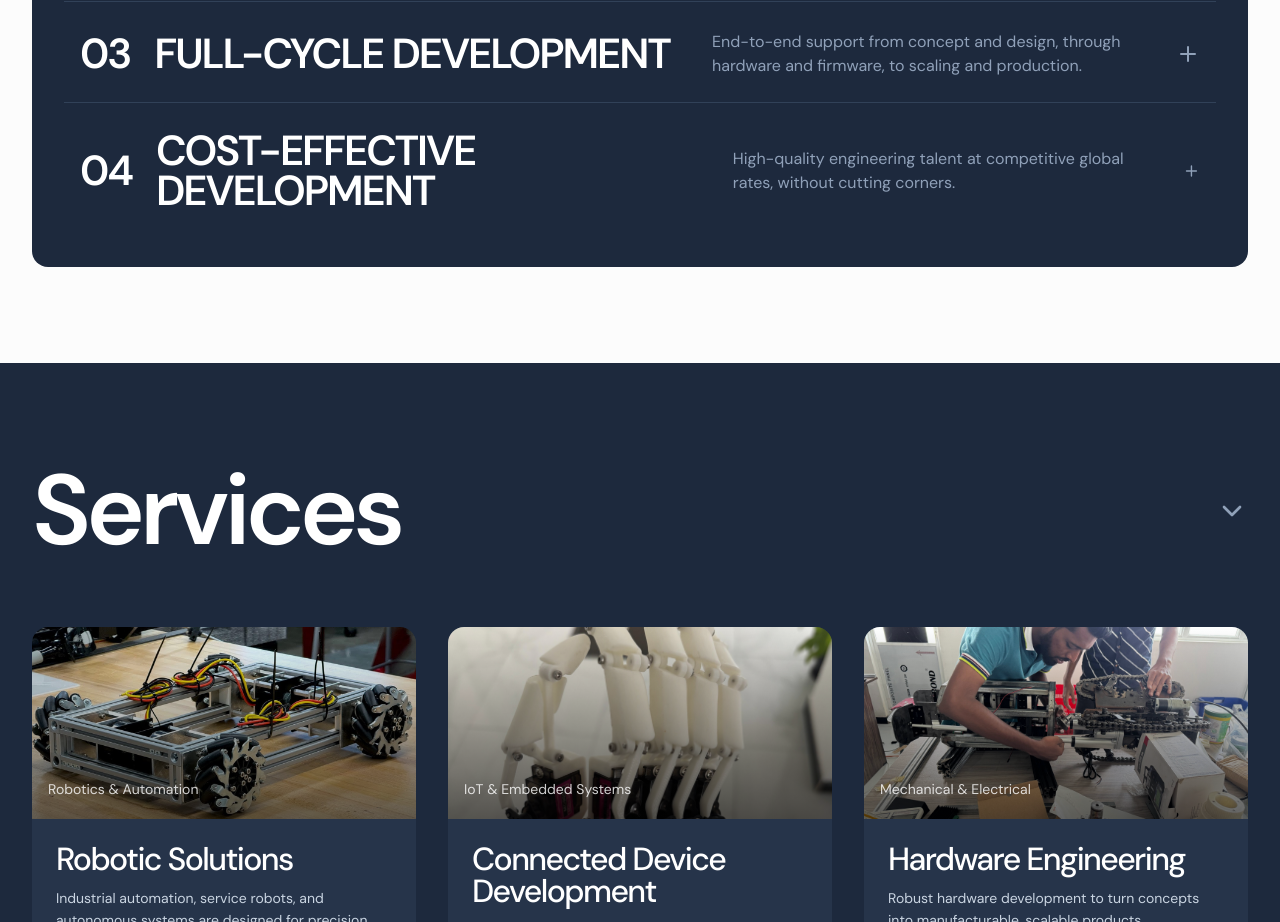
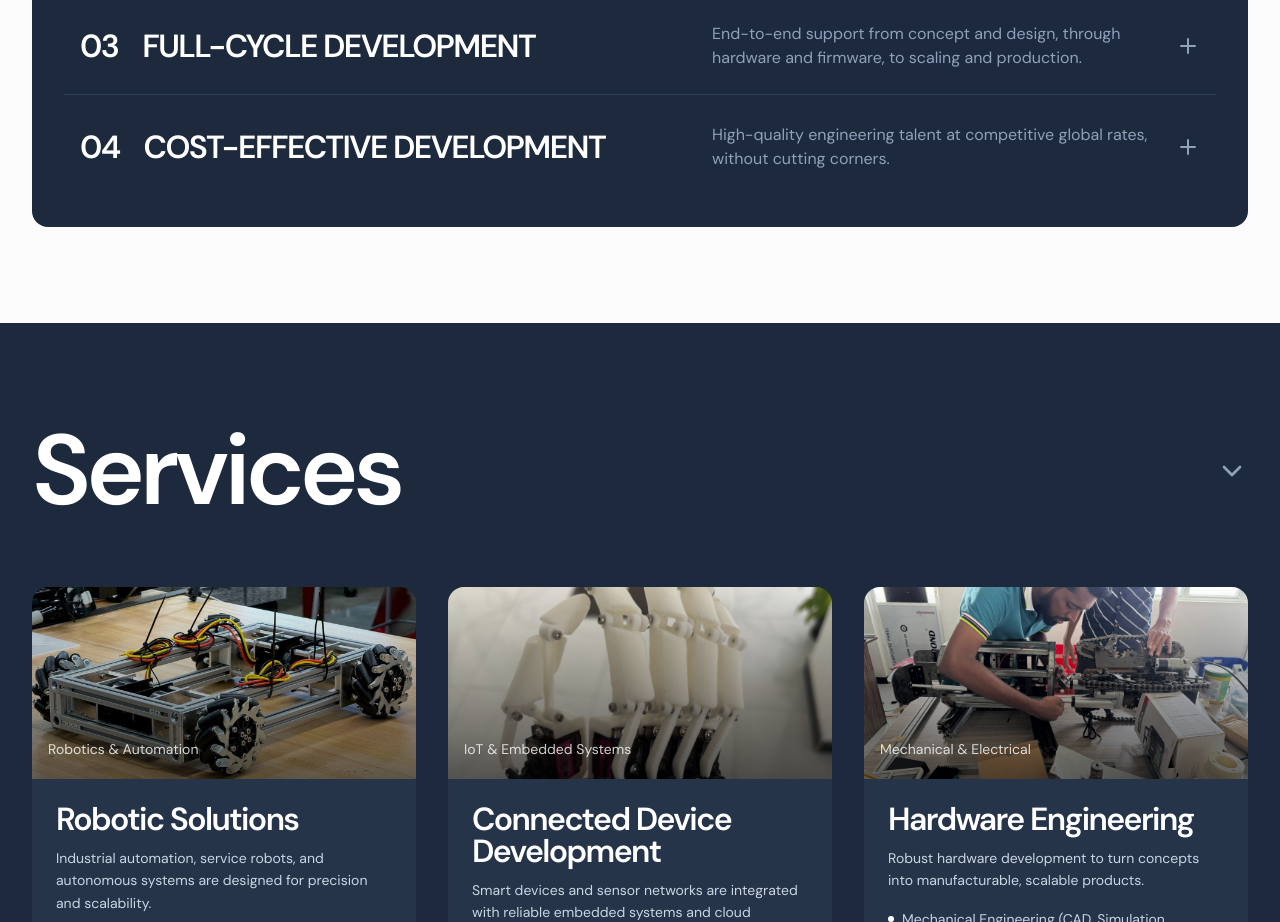
Before and after one commit to Idea8PvtLtd/idea8-solutions-web, a Next.js app: page / in a window 1280 px wide. Shown: the part 3540-4462 px from the top of the page. Built offline with nearby package versions, Linux system fonts and the light colour scheme.

Commit message:
fix: fix UI issues

```diff
--- a/app/globals.css
+++ b/app/globals.css
@@ -145,7 +145,7 @@
   }
 
   .heading-h4 {
-    @apply text-[32px] font-medium tracking-tighter leading-8;
+    @apply text-[32px] font-semibold tracking-tighter leading-8;
   }
 
   .heading-h3-medium {
--- a/components/capabilities-section.tsx
+++ b/components/capabilities-section.tsx
@@ -50,7 +50,7 @@ export function CapabilitiesSection() {
                 }
                 className="w-full py-6 flex items-center justify-between text-left hover:bg-slate-700/50 transition-colors duration-200 rounded-lg px-4"
               >
-                <div className="flex items-center space-x-6 heading-h3 text-white">
+                <div className="flex items-center space-x-6 heading-h4 text-white">
                   <span className="hidden md:block">{capability.id}</span>
                   <h3>{capability.title}</h3>
                 </div>
--- a/components/projects-section.tsx
+++ b/components/projects-section.tsx
@@ -26,7 +26,7 @@ export function ProjectsSection() {
         </motion.div>
 
         {/* Projects Grid */}
-        <div className="grid grid-cols-1 md:grid-cols-2 gap-8 mb-16">
+        <div className="grid grid-cols-1 md:grid-cols-2 gap-8">
           {projects.map((project, index) => (
             <motion.article
               key={project.id}
```
